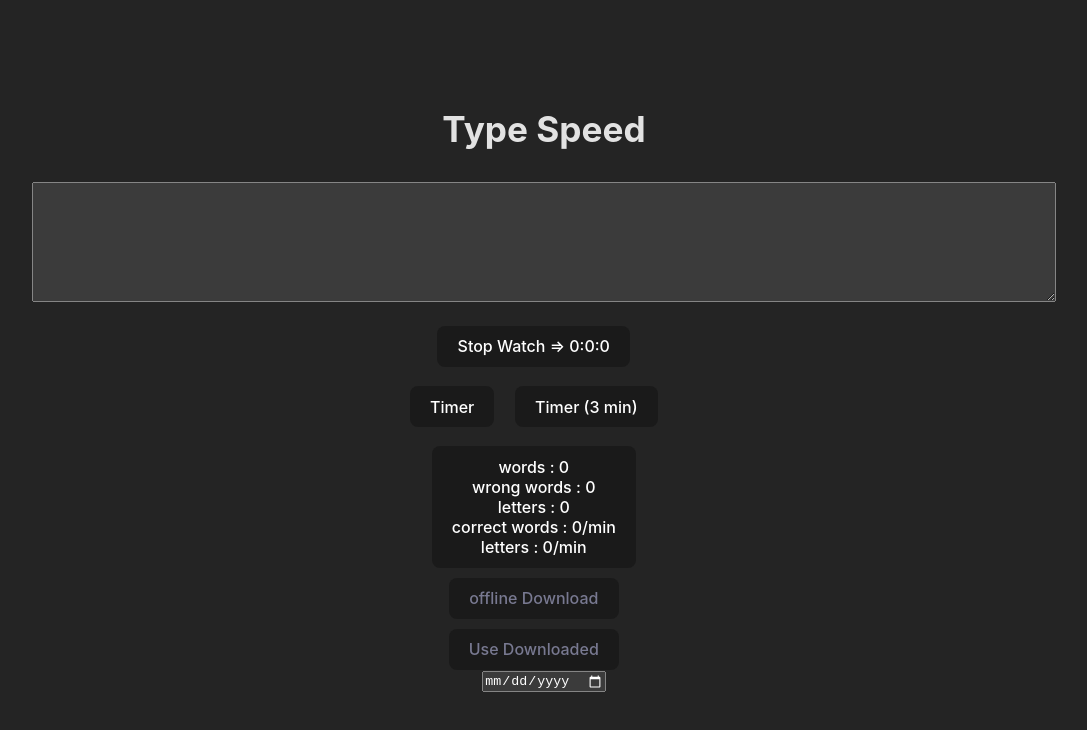
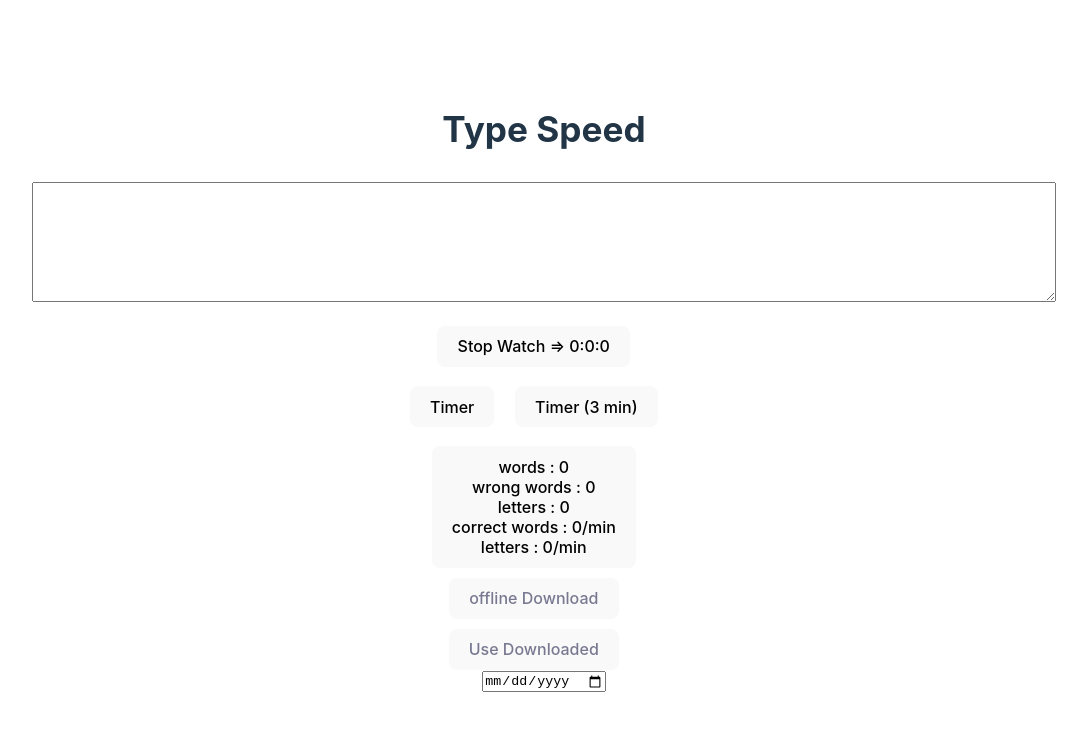
Before and after one commit to EmmanuelAkigbogun/love, a React (Vite) app in the folder love/: page / in a window 1280 px wide. Shown: the top 730 px of the page, without its empty margins (96-1183 px from the left). Built offline with nearby package versions, Linux system fonts and the light colour scheme; no server answers.

Commit message:
Update index.css

```diff
--- a/love/src/index.css
+++ b/love/src/index.css
@@ -2,7 +2,7 @@
   font-family: Inter, system-ui, Avenir, Helvetica, Arial, sans-serif;
   line-height: 1.2;
 
-  color-scheme: dark;
+  color-scheme: dark light;
   color: rgba(255, 255, 255, 0.87);
   background-color: #242424;
 
@@ -54,7 +54,7 @@ button:focus-visible {
   outline: 4px auto -webkit-focus-ring-color;
 }
 
-@media (prefers-color-scheme: dark) {
+@media (prefers-color-scheme: light) {
   :root {
     color: #213547;
     background-color: #ffffff;
```
